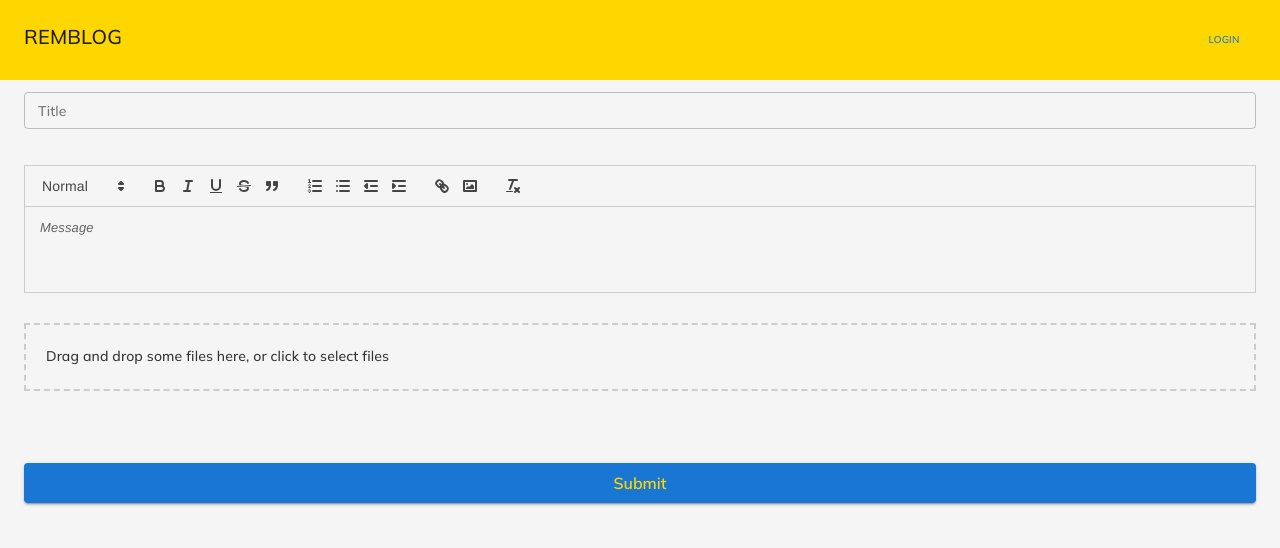
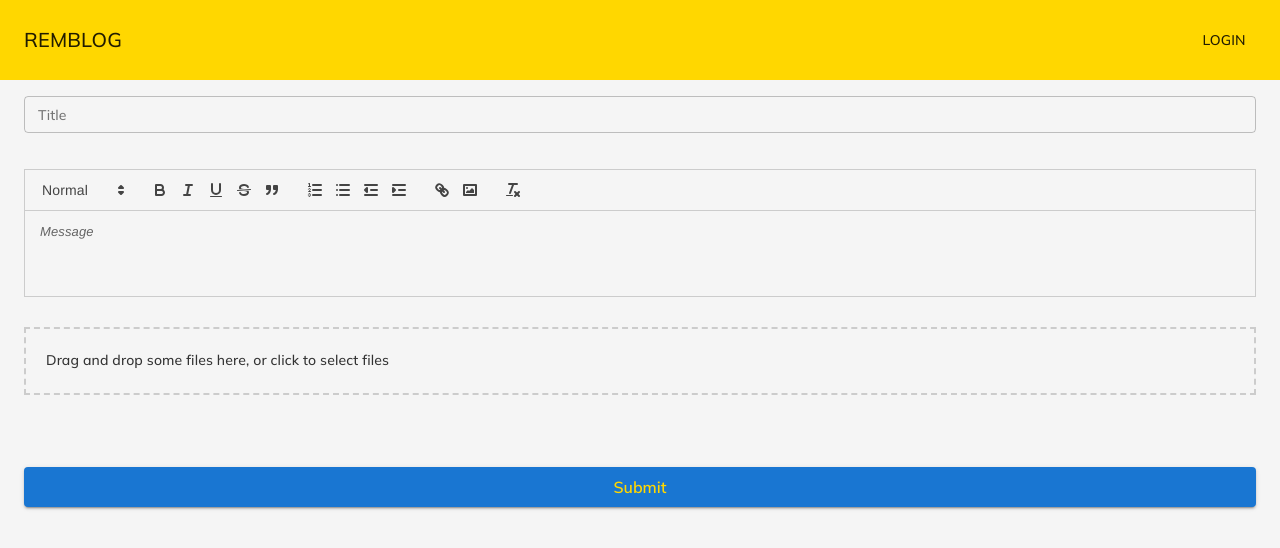
Before and after one commit to isiakaabd/Remblog-FE, a React (Vite) app: page /post/create in a window 1280 px wide. Shown: the top 548 px of the page. Built offline with nearby package versions, Linux system fonts and the light colour scheme; no server answers.

Commit message:
resolved formik issues in production deployment and added more UI stylings

```diff
--- a/src/components/MiniDrawer.tsx
+++ b/src/components/MiniDrawer.tsx
@@ -41,7 +41,7 @@ const Drawer: FC = () => {
       <CssBaseline />
       <AppBar position="fixed" elevation={0} sx={{ shadow: 0, py: 1, bgcolor: 'Background.default' }}>
         <Toolbar>
-          <Grid item container justifyContent="space-between">
+          <Grid item container alignItems="center" justifyContent="space-between">
             <Typography variant="h4" sx={{ textDecoration: 'none', color: 'inherit' }} component={Link} to="/">
               REMBLOG
             </Typography>
@@ -50,7 +50,13 @@ const Drawer: FC = () => {
                 Create Post
               </Button>
             ) : (
-              <Button variant="text" color="secondary" to="/auth/login" component={Link}>
+              <Button
+                variant="text"
+                color="secondary"
+                to="/auth/login"
+                component={Link}
+                sx={{ color: 'inherit', fontSize: '1.4rem' }}
+              >
                 Login
               </Button>
             )}
@@ -82,7 +88,8 @@ const Drawer: FC = () => {
           flexDirection: 'column',
         }}
       >
-        <Grid item container sx={{ minHeight: '100vh', mt: '6rem' }}>
+        <Toolbar />
+        <Grid item container sx={{ minHeight: '100vh' }}>
           <Outlet />
         </Grid>
       </Box>
--- a/src/pages/Login.tsx
+++ b/src/pages/Login.tsx
@@ -48,10 +48,10 @@ const Login = () => {
       <Typography variant="h2" textAlign={'center'} gutterBottom>
         Login
       </Typography>
-      <Grid item container>
+      <Grid item container justifyContent={'center'}>
         <Formik validationSchema={LoginSchema} initialValues={initialValues} onSubmit={handleSubmit}>
           <Form>
-            <Grid item container>
+            <Grid item container justifyContent={'center'}>
               <Grid item container mb={3}>
                 <FormikControl name="username" placeholder="Username" />
               </Grid>
@@ -70,7 +70,7 @@ const Login = () => {
                 </Typography>
               </Grid>
             </Grid>
-            <Grid item container mt={2}>
+            <Grid item container mt={4}>
               <CustomButton title={'Submit'} isSubmitting={loading} type="submit" />
             </Grid>
             <Typography textAlign={'center'} mt={2} fontWeight={500}>
--- a/src/pages/Registration.tsx
+++ b/src/pages/Registration.tsx
@@ -1,7 +1,7 @@
 import { Grid, Typography } from '@mui/material';
 import CustomButton from 'components/CustomButton';
 import { Formik, Form, FormikHelpers } from 'formik';
-import { Link } from 'react-router-dom';
+import { Link, useNavigate } from 'react-router-dom';
 import { toast, ToastContent } from 'react-toastify';
 import { useRegisterMutation } from 'redux/api/authSlice';
 import FormikControl from 'validation/FormikControl';
@@ -11,18 +11,19 @@ const Registration = () => {
   type initialValuesTypes = {
     username: string;
     password: string;
-    // Other form fields...
   };
+  const navigate = useNavigate();
   const initialValues: initialValuesTypes = {
     username: '',
     password: '',
   };
   const handleSubmit = async (values: initialValuesTypes, { resetForm }: FormikHelpers<initialValuesTypes>) => {
     const { username, password } = values;
-    console.log(values);
+
     const response = await register({ username, password });
     if ('data' in response) {
-      toast.success(response.data);
+      toast.success(response.data.message);
+      navigate('/login');
       setTimeout(() => resetForm(), 2000);
     }
     if ('error' in response) {
@@ -31,11 +32,11 @@ const Registration = () => {
     }
   };
   return (
-    <Grid item container justifyContent={'center'} py={3} gap={6}>
+    <Grid item container flexDirection={'column'} justifyContent={'center'} py={3} gap={6}>
       <Typography variant="h2" textAlign={'center'} gutterBottom>
         Register
       </Typography>
-      <Grid item container>
+      <Grid item>
         <Formik validationSchema={LoginSchema} initialValues={initialValues} onSubmit={handleSubmit}>
           <Form>
             <Grid item container>
--- a/src/redux/api/authSlice.ts
+++ b/src/redux/api/authSlice.ts
@@ -22,6 +22,7 @@ export const authSlice = api.injectEndpoints({
       }),
       //@ts-ignore
       transformErrorResponse: (error: ErrorType | FetchBaseQueryError) => error.data.message,
+      //@ts-ignore
       transformResponse: (response): any => response,
     }),
 
```
